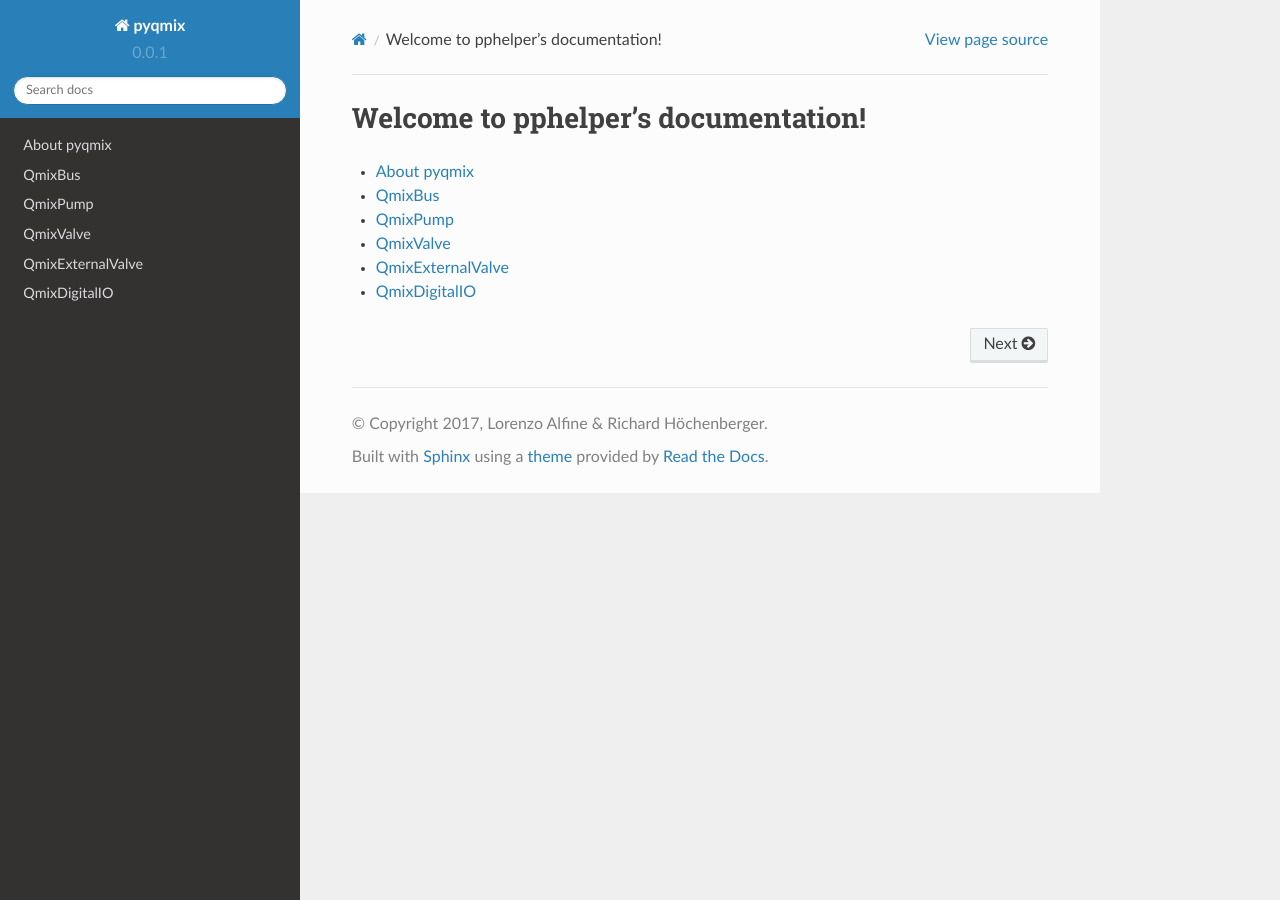
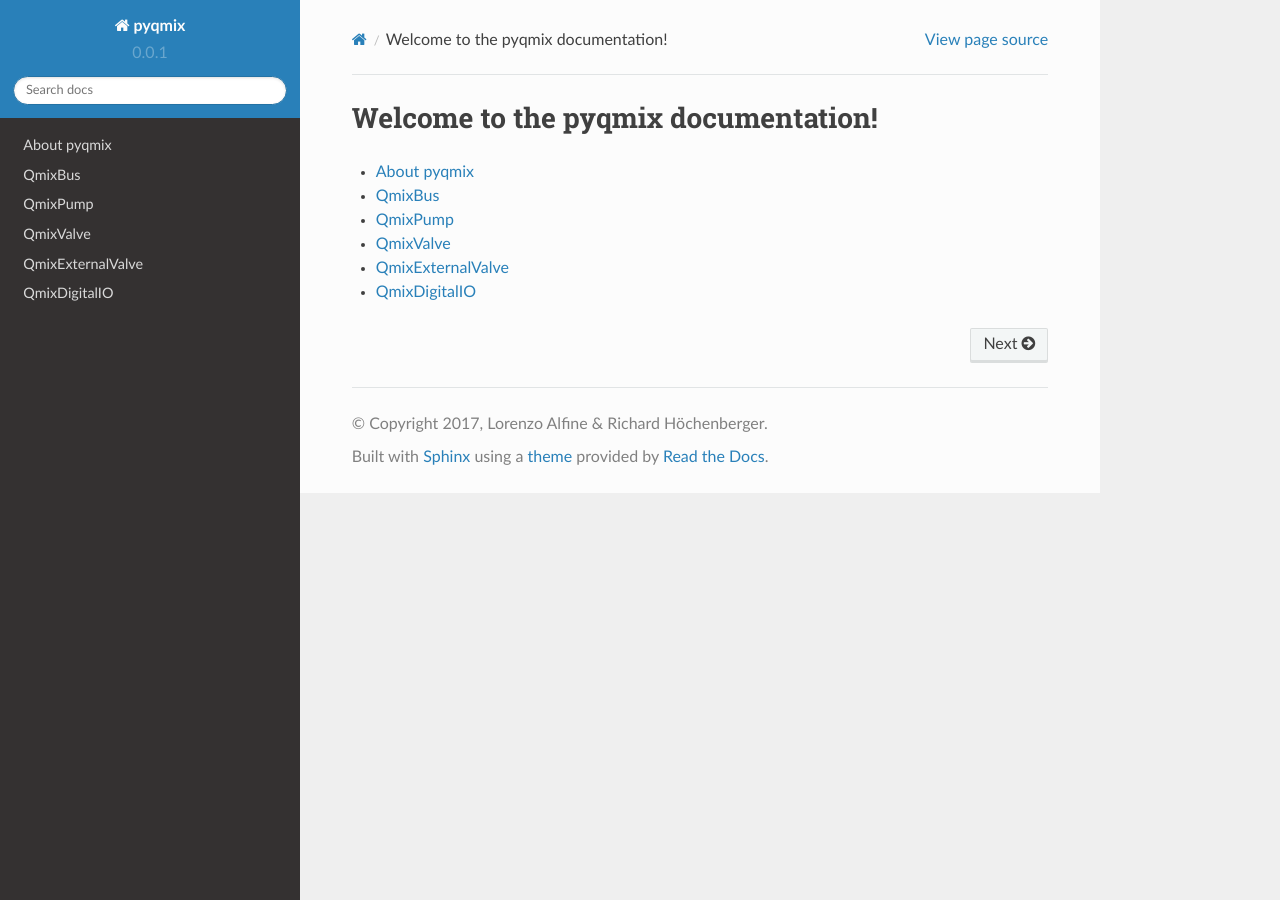
Before and after one commit to psyfood/pyqmix, a Sphinx documentation site: the page built from doc/source/index.rst, in a window 1280 px wide. Built offline with Sphinx 7.4.7 and the Read the Docs theme 2.0.0, drawn with Linux system fonts in a browser that asks for light colours; some of the changed lines change nothing that is shown.

Commit message:
DOC: correct package name

```diff
--- a/doc/source/index.rst
+++ b/doc/source/index.rst
@@ -1,9 +1,4 @@
-.. pphelper documentation master file, created by
-   sphinx-quickstart on Thu Aug 14 11:39:27 2014.
-   You can adapt this file completely to your liking, but it should at least
-   contain the root `toctree` directive.
-
-Welcome to pphelper's documentation!
+Welcome to the pyqmix documentation!
 ====================================
 .. Contents:
 
```
